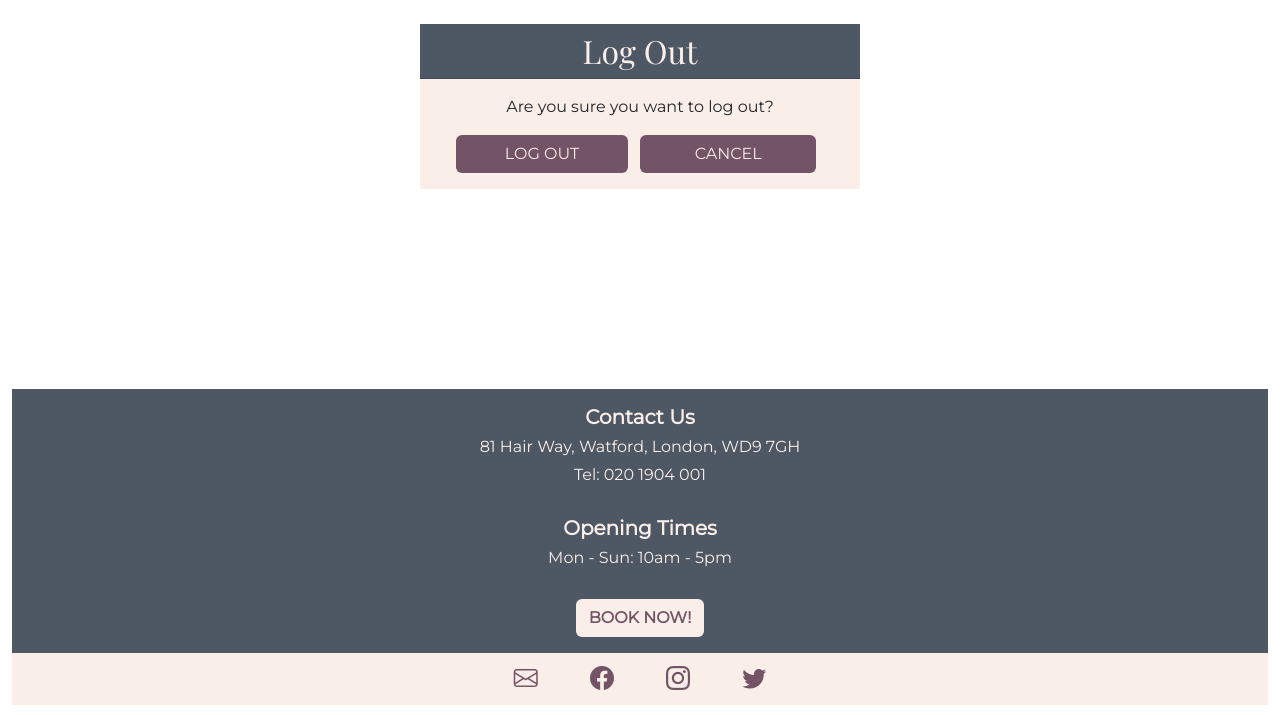
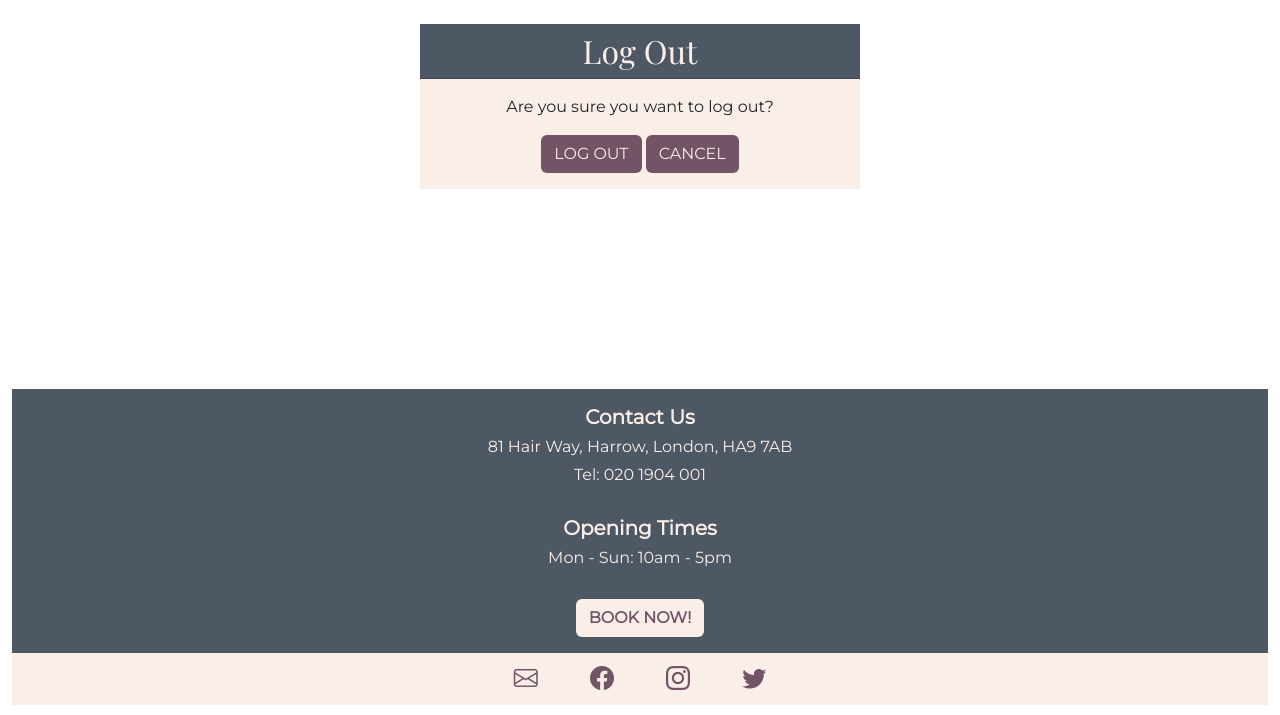
Before and after one commit to JPatel87/locks-of-lush, a Django app: page /accounts/logout/ in a window 1280 px wide. Shown: the part 95-810 px from the top of the page. Run offline with Django 3.2, Linux system fonts and the light colour scheme; the visitor is signed in with stand-in values (Sample User, id 1).

Commit message:
Minor changes to login, logout signup buttons

```diff
--- a/services/templates/services/services.html
+++ b/services/templates/services/services.html
@@ -32,7 +32,7 @@
 </div>
 
 <!--services type accordion - prepared using Bootstrap 5, accordion flush template-->
-<div class="accordion accordion-flush py-2 px-3" id="accordionFlushExample">
+<div class="accordion accordion-flush mb-3 py-2 px-3" id="accordionFlushExample">
     <div class="container-fluid">
         <div class="row accordion-row">
             <div class="accordion-item py-3 col-sm-12 col-md-4 border-0">
--- a/static/css/style.css
+++ b/static/css/style.css
@@ -118,10 +118,6 @@ footer,
 
 /* login/signin/logout page styles */
 
-.login-signout-btn {
-    width: 40%;
-}
-
 .sign-up-container {
     width: 95%;;
 }
--- a/templates/account/login.html
+++ b/templates/account/login.html
@@ -22,7 +22,7 @@
                 {% if redirect_field_value %}
                 <input type="hidden" name="{{ redirect_field_name }}" value="{{ redirect_field_value }}" />
                 {% endif %}
-                <button class="btn card-text login-signout-btn text-decoration-none mb-3 px-4" type="submit">{% trans "Log In" %}</button>
+                <button class="btn card-text action-btn text-decoration-none mb-3" type="submit">{% trans "Log In" %}</button>
               </form>
           </div>
         </div>
--- a/templates/account/logout.html
+++ b/templates/account/logout.html
@@ -18,8 +18,8 @@
               {% if redirect_field_value %}
               <input type="hidden" name="{{ redirect_field_name }}" value="{{ redirect_field_value }}"/>
               {% endif %}
-              <button type="submit" class="btn card-text action-btn text-decoration-none mb-3 px-5">{% trans 'Log out' %}</button>
-              <a href="{{ home_url }}" class="btn card-text login-signout-btn text-decoration-none mb-3 px-4 mx-2">Cancel</a>
+              <button type="submit" class="btn card-text action-btn text-decoration-none mb-3 ml-3">{% trans 'Log out' %}</button>
+              <a href="{{ home_url }}" class="btn card-text action-btn text-decoration-none mb-3">Cancel</a>
             </form>
           </div>
         </div>
--- a/templates/account/signup.html
+++ b/templates/account/signup.html
@@ -21,7 +21,7 @@
               {% if redirect_field_value %}
               <input type="hidden" name="{{ redirect_field_name }}" value="{{ redirect_field_value }}" />
               {% endif %}
-              <button type="submit" class="btn card-text login-signout-btn text-decoration-none mb-3 px-5">{% trans "Sign Up" %}</button>
+              <button type="submit" class="btn card-text action-btn text-decoration-none mb-3">{% trans "Sign Up" %}</button>
             </form>
           </div>
         </div>
--- a/templates/base.html
+++ b/templates/base.html
@@ -81,7 +81,7 @@
               <div class="card border-0">
                   <div class="card-body contact">
                       <h5 class="card-title"><strong>Contact Us</strong></h5>
-                      <h6 class="card-text contact">81 Hair Way, Watford, London, WD9 7GH</h6>
+                      <h6 class="card-text contact">81 Hair Way, Harrow, London, HA9 7AB</h6>
                       <h6 class="card-text contact contact-number">Tel: 020 1904 001</h6><br>
                       <h5 class="card-text contact"><strong>Opening Times</strong></h5>
                       <h6 class="card-text contact">Mon - Sun: 10am - 5pm</h6><br>
```
